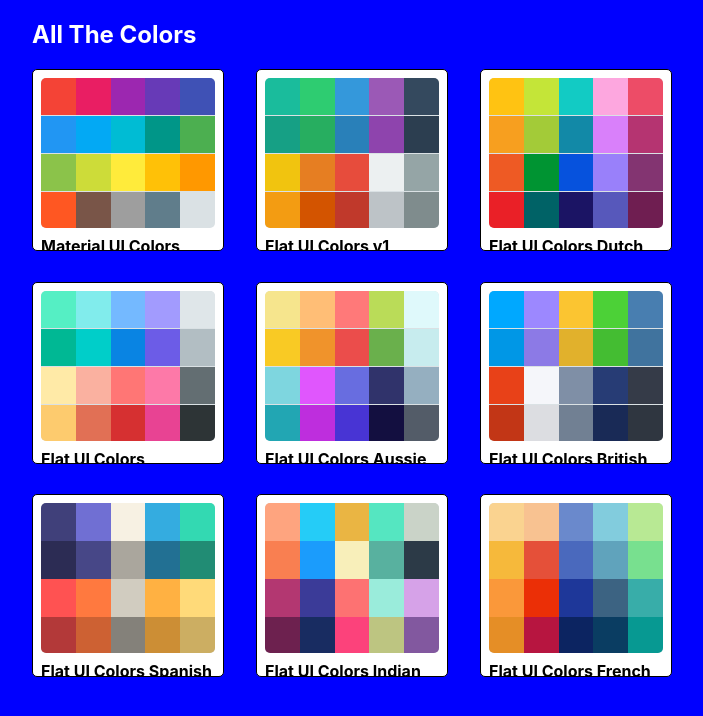
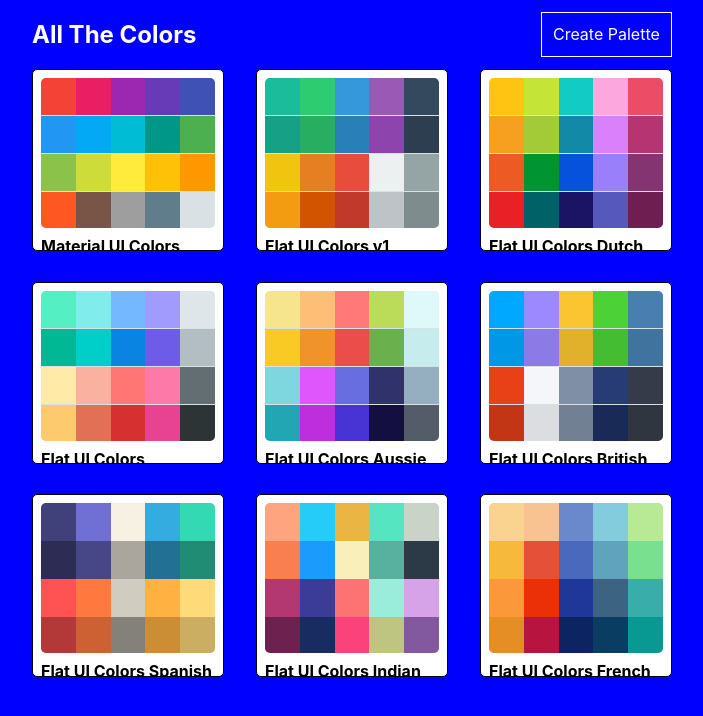
Before and after one commit to SpyrosGeo/AllTheColors, a React (Create React App) app: page / in a window 1280 px wide. Shown: the top 716 px of the page, without its empty margins (288-991 px from the left). Built offline with nearby package versions, Linux system fonts and the light colour scheme; a web font is replaced by a local one.

Commit message:
added newpaletteform

```diff
--- a/src/App.js
+++ b/src/App.js
@@ -5,6 +5,7 @@
 import { generatePalette } from './colorHelper';
 import PaletteList from './PaletteList';
 import SingleColorPalette from './SingleColorPalette';
+import NewPaletteForm from './NewPaletteForm';
 // import SingleColorPalette from './SingleColorPalette';
 
 class App extends React.Component {
@@ -17,6 +18,10 @@
   render(){
     return (
       <Switch>
+        <Route
+          exact
+          path="/palette/new"
+          render={()=> <NewPaletteForm />} />
       <Route
         exact
         path="/palette/:paletteId/:colorId"
--- /dev/null
+++ b/src/NewPaletteForm.js
@@ -0,0 +1,12 @@
+import React, { Component } from 'react'
+
+export default class NewPaletteForm extends Component {
+    render(){
+        return (
+            <div>
+                <h1>New Palette Form</h1>
+            </div>
+        )
+       }
+
+}
--- a/src/PaletteList.js
+++ b/src/PaletteList.js
@@ -1,5 +1,5 @@
 import React, { Component } from 'react';
-// import { Link } from 'react-router-dom';
+import { Link } from 'react-router-dom';
 import MiniPalette from './MiniPalette';
 import { withStyles } from '@material-ui/styles';
 import styles from './styles/PaletteListStyles';
@@ -16,6 +16,7 @@
             <div className={classes.container}>
                 <nav className={classes.nav}>
                         <h1>All The Colors</h1>
+                        <Link to="/palette/new">Create Palette</Link>
                 </nav>
                 <div className={classes.palettes}>
                         {palettes.map(palette => (
--- a/src/styles/PaletteListStyles.js
+++ b/src/styles/PaletteListStyles.js
@@ -18,7 +18,17 @@
         display: "flex",
         width: "100%",
         justifyContent: "space-between",
-        color: "white"
+        color: "white",
+        alignItems:"center",
+        "& a":{
+            color:"white",
+            textDecoration:"none",
+            border:"1px solid white",
+            padding:"0.7rem"
+        },
+        "& a:hover":{
+            cursor:"pointer"
+        }
     },
     palettes: {
         boxSizing: "border-box",
```
